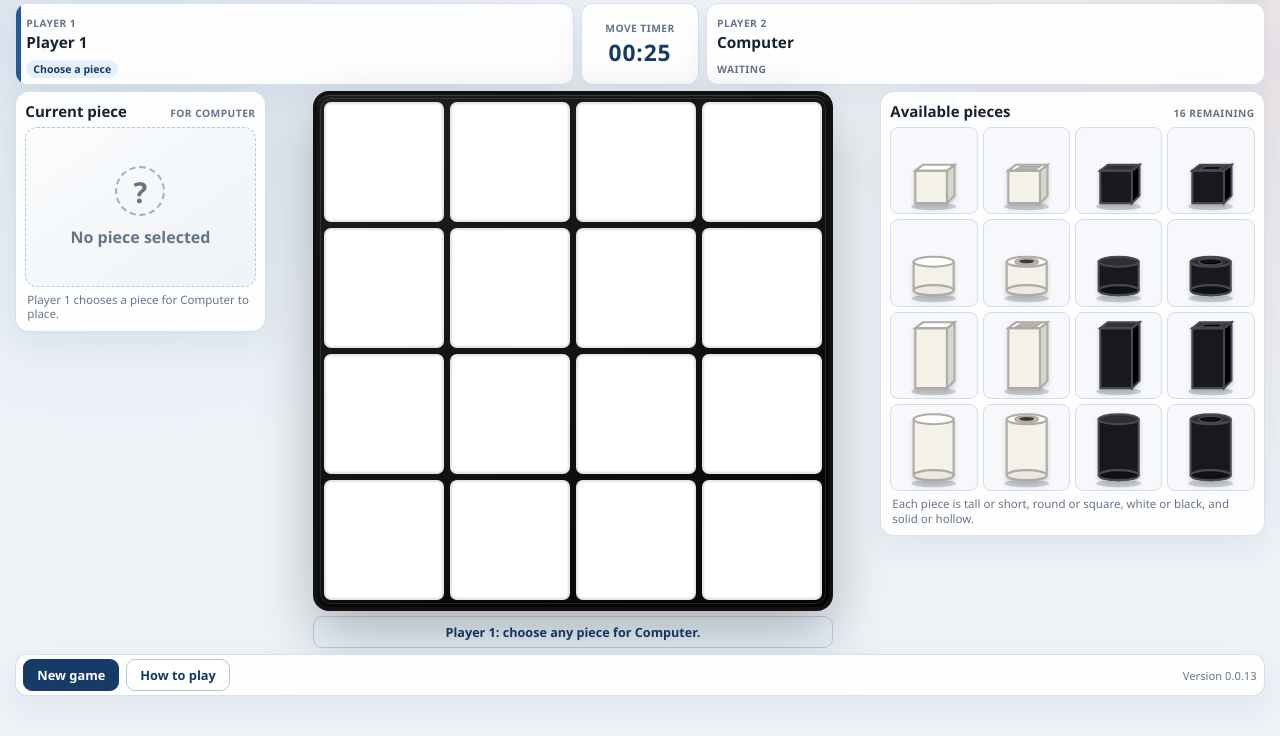
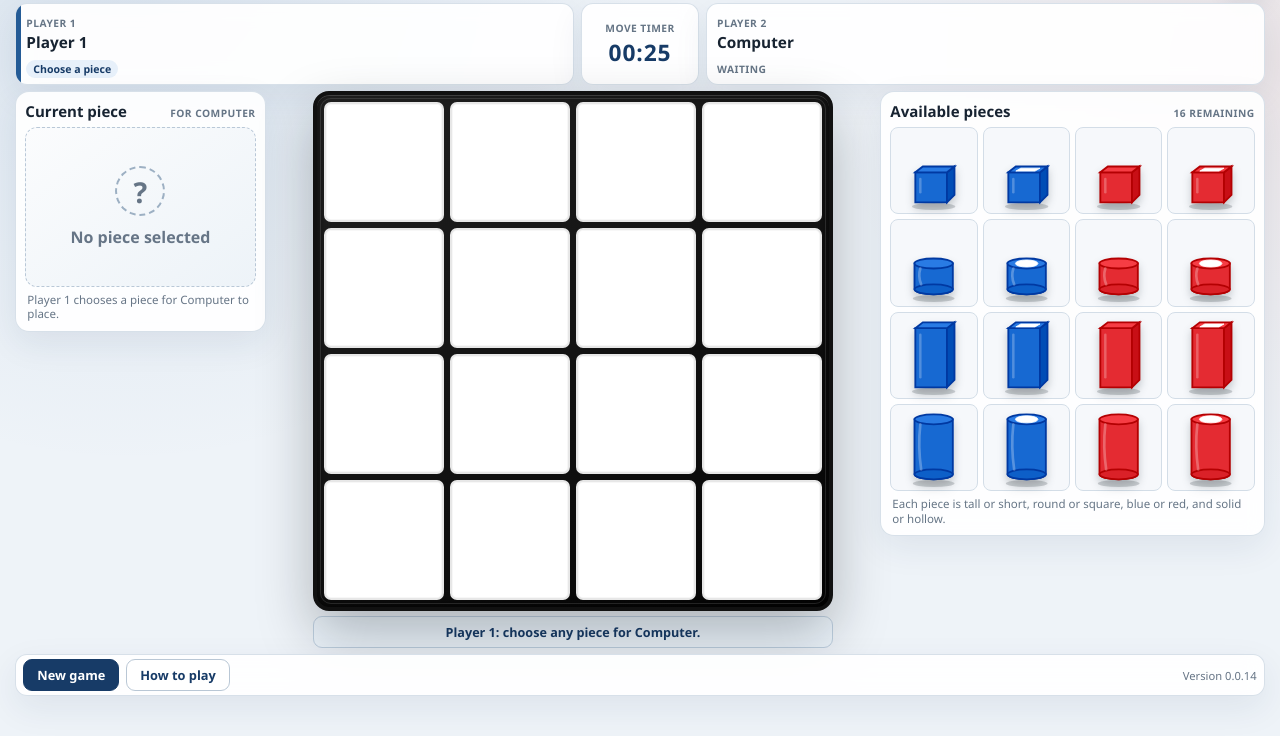
Before and after one commit to Blarm1959/Quarto, a website: page index.html in a window 1280 px wide. Shown: the part 48-784 px from the top of the page. Drawn offline with Linux system fonts and the light colour scheme.

Commit message:
Standardise on fixed red and blue pieces with solid white hollows

```diff
--- a/css/style.css
+++ b/css/style.css
@@ -7,8 +7,8 @@
   --line: #d7e0e8;
   --navy: #173b67;
   --navy-2: #245b96;
-  --dark-piece: #c83d4b;
-  --light-piece: #2668b2;
+  --piece-colour-a: #1769d2;
+  --piece-colour-b: #e42b32;
   --board-black: #111111;
   --board-white: #ffffff;
   --shadow: 0 18px 45px rgba(28, 54, 79, 0.13);
@@ -1036,14 +1036,3 @@ body[data-computer-turn="true"] .board-cell:not(.board-cell--occupied) { cursor:
   .mode-choice-grid { grid-template-columns: 1fr; }
   .mode-choice span { min-height: 62px; }
 }
-
-/* v0.0.13 piece appearance settings */
-.piece-style-grid { margin-top: 2px; }
-.piece-style-choice small { line-height: 1.35; }
-.custom-colour-toggle { display:flex; align-items:center; gap:9px; margin-top:14px; color:var(--text); font-weight:700; cursor:pointer; }
-.custom-colour-toggle input { width:18px; height:18px; accent-color:var(--navy-2); }
-#custom-colour-fields { margin-top:12px; }
-#custom-colour-fields[hidden] { display:none; }
-html[data-piece-style="classic"] .quarto-piece { filter:drop-shadow(0 3px 2px rgba(25,36,47,.18)); }
-.colour-control { display:grid; grid-template-columns:52px 1fr; gap:8px; align-items:center; }
-.colour-name-input { min-width:0; padding:8px 10px; }
--- a/index.html
+++ b/index.html
@@ -75,7 +75,7 @@
           </div>
           <div id="remaining-pieces" class="piece-tray" aria-label="Available Quarto pieces"></div>
           <button id="open-piece-picker" class="button button--primary phone-piece-picker-button" type="button">Choose a piece</button>
-          <p id="piece-attributes-help" class="panel-help">Each piece is tall or short, round or square, black or white, and solid or hollow.</p>
+          <p id="piece-attributes-help" class="panel-help">Each piece is tall or short, round or square, blue or red, and solid or hollow.</p>
         </aside>
       </section>
 
@@ -140,18 +140,6 @@
         </div>
       </fieldset>
 
-      <fieldset class="setup-fieldset">
-        <legend>Piece style</legend>
-        <div class="mode-choice-grid piece-style-grid">
-          <label class="mode-choice piece-style-choice"><input type="radio" name="pieceStyle" value="classic" checked><span><strong>Classic</strong><small>Clear traditional shapes · Black / White</small></span></label>
-          <label class="mode-choice piece-style-choice"><input type="radio" name="pieceStyle" value="modern"><span><strong>Modern</strong><small>Smooth contemporary shapes · Red / Blue</small></span></label>
-        </div>
-        <label class="custom-colour-toggle"><input id="custom-colours-input" type="checkbox"> Choose different colours</label>
-        <div id="custom-colour-fields" class="colour-grid" hidden>
-          <label class="colour-field" for="colour-a-input"><span>First colour</span><span class="colour-control"><input id="colour-a-input" type="color" value="#f4f1e8"><input id="colour-a-name-input" class="text-input colour-name-input" type="text" maxlength="18" value="White" aria-label="First colour name"></span></label>
-          <label class="colour-field" for="colour-b-input"><span>Second colour</span><span class="colour-control"><input id="colour-b-input" type="color" value="#17191c"><input id="colour-b-name-input" class="text-input colour-name-input" type="text" maxlength="18" value="Black" aria-label="Second colour name"></span></label>
-        </div>
-      </fieldset>
 
       <div class="dialog-actions">
         <button class="button button--secondary" value="cancel" type="button" id="cancel-new-game">Cancel</button>
--- a/js/app.js
+++ b/js/app.js
@@ -1,19 +1,13 @@
 (function () {
   "use strict";
 
-  const STORAGE_KEY = "quarto.settings.v0.0.13";
+  const STORAGE_KEY = "quarto.settings.v0.0.14";
   const DEFAULT_SETTINGS = {
     playerNames: ["Player 1", "Computer"],
     gameMode: "computer",
     difficulty: 5,
     starterMode: "random",
     timerSeconds: 30,
-    pieceStyle: "classic",
-    useCustomColours: false,
-    colourA: "#f4f1e8",
-    colourB: "#17191c",
-    colourAName: "White",
-    colourBName: "Black",
     lastStarter: 1
   };
 
@@ -28,9 +22,10 @@
   function loadSettings() {
     try {
       const current = JSON.parse(localStorage.getItem(STORAGE_KEY) || "{}");
+      const previous13 = JSON.parse(localStorage.getItem("quarto.settings.v0.0.13") || "{}");
       const previous12 = JSON.parse(localStorage.getItem("quarto.settings.v0.0.12") || "{}");
       const previous11 = JSON.parse(localStorage.getItem("quarto.settings.v0.0.11") || "{}");
-      return { ...DEFAULT_SETTINGS, ...previous11, ...previous12, ...current };
+      return { ...DEFAULT_SETTINGS, ...previous11, ...previous12, ...previous13, ...current };
     } catch { return { ...DEFAULT_SETTINGS }; }
   }
 
@@ -204,10 +199,6 @@
     document.getElementById("difficulty-field").hidden = mode !== "computer";
     document.getElementById("player-2-field").hidden = mode === "computer";
   }
-  function updateCustomColourFields() {
-    const fields = document.getElementById("custom-colour-fields");
-    if (fields) fields.hidden = !document.getElementById("custom-colours-input").checked;
-  }
   function updateDifficultyLabel() {
     const level=Number(document.getElementById("difficulty-input").value);
     document.getElementById("difficulty-name").textContent=`Level ${level} · ${difficultyName(level)}`;
@@ -219,13 +210,7 @@
     document.querySelector(`input[name="starter"][value="${gameState.settings.starterMode}"]`)?.click();
     document.querySelector(`input[name="timer"][value="${gameState.settings.timerSeconds}"]`)?.click();
     document.getElementById("difficulty-input").value=String(gameState.settings.difficulty);
-    document.querySelector(`input[name="pieceStyle"][value="${gameState.settings.pieceStyle || "classic"}"]`)?.click();
-    document.getElementById("custom-colours-input").checked=gameState.settings.useCustomColours===true;
-    document.getElementById("colour-a-input").value=gameState.settings.colourA || "#f4f1e8";
-    document.getElementById("colour-b-input").value=gameState.settings.colourB || "#17191c";
-    document.getElementById("colour-a-name-input").value=gameState.settings.colourAName || "White";
-    document.getElementById("colour-b-name-input").value=gameState.settings.colourBName || "Black";
-    updateCustomColourFields(); updateSetupMode(); updateDifficultyLabel();
+    updateSetupMode(); updateDifficultyLabel();
   }
   function startFromDialog(event) {
     event.preventDefault(); const data=new FormData(event.currentTarget);
@@ -233,12 +218,6 @@
     gameState.settings.difficulty=Number(data.get("difficulty")||5);
     gameState.settings.playerNames=[document.getElementById("player-1-input").value.trim()||"Player 1",document.getElementById("player-2-input").value.trim()||"Player 2"];
     gameState.settings.starterMode=String(data.get("starter")||"random"); gameState.settings.timerSeconds=Number(data.get("timer")||30);
-    gameState.settings.pieceStyle=String(data.get("pieceStyle")||"classic");
-    gameState.settings.useCustomColours=document.getElementById("custom-colours-input").checked;
-    gameState.settings.colourA=document.getElementById("colour-a-input").value;
-    gameState.settings.colourB=document.getElementById("colour-b-input").value;
-    gameState.settings.colourAName=document.getElementById("colour-a-name-input").value.trim()||"Colour 1";
-    gameState.settings.colourBName=document.getElementById("colour-b-name-input").value.trim()||"Colour 2";
     saveSettings(); document.getElementById("new-game-dialog").close(); resetGame(gameState.settings.starterMode);
   }
   async function renderApplicationVersion() {
@@ -251,16 +230,6 @@
     document.getElementById("cancel-new-game")?.addEventListener("click",()=>setup.close()); document.getElementById("new-game-form")?.addEventListener("submit",startFromDialog);
     document.querySelectorAll('input[name="gameMode"]').forEach(input=>input.addEventListener("change",updateSetupMode));
     document.getElementById("difficulty-input")?.addEventListener("input",updateDifficultyLabel);
-    document.getElementById("custom-colours-input")?.addEventListener("change",updateCustomColourFields);
-    document.querySelectorAll('input[name="pieceStyle"]').forEach(input=>input.addEventListener("change",()=>{
-      if (!document.getElementById("custom-colours-input").checked) {
-        const defaults=window.QuartoPieces.STYLE_DEFAULTS[input.value];
-        document.getElementById("colour-a-input").value=defaults.colourA;
-        document.getElementById("colour-b-input").value=defaults.colourB;
-        document.getElementById("colour-a-name-input").value=defaults.colourAName;
-        document.getElementById("colour-b-name-input").value=defaults.colourBName;
-      }
-    }));
     document.getElementById("how-to-play-button")?.addEventListener("click",()=>document.getElementById("how-to-play-dialog")?.showModal());
     document.getElementById("open-piece-picker")?.addEventListener("click",()=>document.getElementById("piece-picker-dialog")?.showModal());
   }
--- a/js/pieces.js
+++ b/js/pieces.js
@@ -14,34 +14,23 @@
     }
   }
 
-  const STYLE_DEFAULTS = {
-    classic: { colourA: "#f4f1e8", colourB: "#17191c", colourAName: "White", colourBName: "Black" },
-    modern: { colourA: "#2468b4", colourB: "#d13f4d", colourAName: "Blue", colourBName: "Red" }
+  // Quarto's permanent visual identity: eight blue pieces and eight red pieces.
+  // Hollow centres are deliberately rendered as one solid white shape so they
+  // remain unmistakable at phone size and never appear as a white/black ring.
+  const COLOURS = {
+    blue: "#1769d2",
+    red: "#e42b32",
+    hollow: "#ffffff"
   };
 
-  let appearance = { style: "classic", ...STYLE_DEFAULTS.classic };
-
-  function normaliseStyle(style) { return style === "modern" ? "modern" : "classic"; }
-
-  function configureAppearance(settings = {}) {
-    const style = normaliseStyle(settings.pieceStyle);
-    const defaults = STYLE_DEFAULTS[style];
-    const useCustom = settings.useCustomColours === true;
-    appearance = {
-      style,
-      colourA: useCustom && settings.colourA ? settings.colourA : defaults.colourA,
-      colourB: useCustom && settings.colourB ? settings.colourB : defaults.colourB,
-      colourAName: useCustom && settings.colourAName ? settings.colourAName : defaults.colourAName,
-      colourBName: useCustom && settings.colourBName ? settings.colourBName : defaults.colourBName
-    };
-    document.documentElement.dataset.pieceStyle = style;
-    document.documentElement.style.setProperty("--piece-colour-a", appearance.colourA);
-    document.documentElement.style.setProperty("--piece-colour-b", appearance.colourB);
-    return { ...appearance };
+  function configureAppearance() {
+    document.documentElement.style.setProperty("--piece-colour-a", COLOURS.blue);
+    document.documentElement.style.setProperty("--piece-colour-b", COLOURS.red);
+    return { colourA: COLOURS.blue, colourB: COLOURS.red, colourAName: "Blue", colourBName: "Red" };
   }
 
-  function getColourName(piece) { return piece.dark ? appearance.colourBName : appearance.colourAName; }
-  function getColourNames() { return [appearance.colourAName, appearance.colourBName]; }
+  function getColourName(piece) { return piece.dark ? "Red" : "Blue"; }
+  function getColourNames() { return ["Blue", "Red"]; }
   function describePiece(piece) {
     return [piece.tall ? "Tall" : "Short", piece.round ? "Round" : "Square", getColourName(piece), piece.hole ? "Hollow" : "Solid"].join(", ");
   }
@@ -61,61 +50,90 @@
     return element;
   }
 
-  function addShadow(svg, round, width = 31) {
-    svg.appendChild(svgElement("ellipse", { cx: 50, cy: 93, rx: round ? 27 : width, ry: 4.5, fill: "rgba(15,22,30,0.18)" }));
+  function addShadow(svg, round, width = 27) {
+    svg.appendChild(svgElement("ellipse", {
+      cx: 50, cy: 93, rx: round ? 25 : width, ry: 4.2,
+      fill: "rgba(15,22,30,0.18)"
+    }));
   }
 
-  function createClassicPiece(svg, piece, baseColour) {
-    const stroke = shade(baseColour, piece.dark ? 48 : -70);
-    const topY = piece.tall ? 10 : 43;
-    const bottomY = 89;
-    addShadow(svg, piece.round, 27);
+  function createRoundPiece(svg, piece, baseColour) {
+    const topY = piece.tall ? 10 : 45;
+    const bottomY = 88;
+    const rx = 23;
+    const edge = shade(baseColour, -48);
 
-    if (piece.round) {
-      const rx = 24;
-      svg.appendChild(svgElement("path", {
-        d: `M ${50-rx} ${topY+6} L ${50-rx} ${bottomY-6} A ${rx} 6 0 0 0 ${50+rx} ${bottomY-6} L ${50+rx} ${topY+6} Z`,
-        fill: baseColour, stroke, "stroke-width": 2.5
+    addShadow(svg, true);
+    svg.appendChild(svgElement("path", {
+      d: `M ${50-rx} ${topY+6} L ${50-rx} ${bottomY-6} A ${rx} 6 0 0 0 ${50+rx} ${bottomY-6} L ${50+rx} ${topY+6} Z`,
+      fill: baseColour, stroke: edge, "stroke-width": 2.2
+    }));
+    svg.appendChild(svgElement("ellipse", {
+      cx: 50, cy: bottomY-6, rx, ry: 6,
+      fill: shade(baseColour, -10), stroke: edge, "stroke-width": 2.2
+    }));
+    svg.appendChild(svgElement("ellipse", {
+      cx: 50, cy: topY+6, rx, ry: 6,
+      fill: shade(baseColour, 18), stroke: edge, "stroke-width": 2.2
+    }));
+    svg.appendChild(svgElement("path", {
+      d: `M ${34} ${topY+12} Q ${31} ${(topY+bottomY)/2} ${35} ${bottomY-12}`,
+      fill: "none", stroke: "rgba(255,255,255,.28)", "stroke-width": 3.2, "stroke-linecap": "round"
+    }));
+
+    if (piece.hole) {
+      // A single, uninterrupted white centre. No inner dark ellipse is drawn.
+      svg.appendChild(svgElement("ellipse", {
+        cx: 50, cy: topY+6, rx: 13.5, ry: 4.2,
+        fill: COLOURS.hollow, stroke: COLOURS.hollow, "stroke-width": 1
       }));
-      svg.appendChild(svgElement("ellipse", { cx: 50, cy: bottomY-6, rx, ry: 6, fill: shade(baseColour, -8), stroke, "stroke-width": 2.5 }));
-      svg.appendChild(svgElement("ellipse", { cx: 50, cy: topY+6, rx, ry: 6, fill: shade(baseColour, 22), stroke, "stroke-width": 2.5 }));
-      if (piece.hole) {
-        svg.appendChild(svgElement("ellipse", { cx: 50, cy: topY+6, rx: 14, ry: 3.9, fill: shade(baseColour, -55), stroke, "stroke-width": 2 }));
-        svg.appendChild(svgElement("ellipse", { cx: 50, cy: topY+5.4, rx: 9, ry: 2.2, fill: "rgba(18,22,28,.78)" }));
-      }
-    } else {
-      const x = 28, width = 38, side = 9, topDepth = 7;
-      svg.appendChild(svgElement("path", { d: `M ${x} ${topY+topDepth} L ${x+width} ${topY+topDepth} L ${x+width} ${bottomY} L ${x} ${bottomY} Z`, fill: baseColour, stroke, "stroke-width": 2.5 }));
-      svg.appendChild(svgElement("path", { d: `M ${x+width} ${topY+topDepth} L ${x+width+side} ${topY} L ${x+width+side} ${bottomY-side} L ${x+width} ${bottomY} Z`, fill: shade(baseColour, -28), stroke, "stroke-width": 2.5 }));
-      svg.appendChild(svgElement("path", { d: `M ${x} ${topY+topDepth} L ${x+side} ${topY} L ${x+width+side} ${topY} L ${x+width} ${topY+topDepth} Z`, fill: shade(baseColour, 25), stroke, "stroke-width": 2.5 }));
-      if (piece.hole) {
-        svg.appendChild(svgElement("path", { d: `M ${x+9} ${topY+5.5} L ${x+15} ${topY+2} L ${x+width} ${topY+2} L ${x+width-6} ${topY+5.5} Z`, fill: shade(baseColour, -58), stroke, "stroke-width": 1.8 }));
-      }
     }
   }
 
-  function createModernPiece(svg, piece, baseColour) {
-    const stroke = shade(baseColour, -48);
-    const topY = piece.tall ? 8 : 28;
-    const baseY = 90;
-    const width = piece.round ? 58 : 62;
-    const x = (100 - width) / 2;
-    const height = baseY - topY;
-    addShadow(svg, piece.round);
-    svg.appendChild(svgElement("rect", { x, y: topY, width, height, rx: piece.round ? width / 2 : 8, fill: baseColour, stroke, "stroke-width": 4 }));
-    svg.appendChild(svgElement("ellipse", { cx: 50, cy: topY + 8, rx: piece.round ? 20 : 22, ry: 7, fill: "rgba(255,255,255,0.18)" }));
-    svg.appendChild(svgElement("path", { d: piece.round ? `M ${x+14} ${topY+15} Q ${x+9} ${topY+height/2} ${x+16} ${baseY-14}` : `M ${x+12} ${topY+13} L ${x+12} ${baseY-14}`, fill: "none", stroke: "rgba(255,255,255,0.34)", "stroke-width": 5, "stroke-linecap": "round" }));
+  function createSquarePiece(svg, piece, baseColour) {
+    const topY = piece.tall ? 10 : 45;
+    const bottomY = 88;
+    const x = 28;
+    const width = 38;
+    const side = 9;
+    const topDepth = 7;
+    const edge = shade(baseColour, -48);
+
+    addShadow(svg, false, 26);
+    svg.appendChild(svgElement("path", {
+      d: `M ${x} ${topY+topDepth} L ${x+width} ${topY+topDepth} L ${x+width} ${bottomY} L ${x} ${bottomY} Z`,
+      fill: baseColour, stroke: edge, "stroke-width": 2.2
+    }));
+    svg.appendChild(svgElement("path", {
+      d: `M ${x+width} ${topY+topDepth} L ${x+width+side} ${topY} L ${x+width+side} ${bottomY-side} L ${x+width} ${bottomY} Z`,
+      fill: shade(baseColour, -28), stroke: edge, "stroke-width": 2.2
+    }));
+    svg.appendChild(svgElement("path", {
+      d: `M ${x} ${topY+topDepth} L ${x+side} ${topY} L ${x+width+side} ${topY} L ${x+width} ${topY+topDepth} Z`,
+      fill: shade(baseColour, 18), stroke: edge, "stroke-width": 2.2
+    }));
+    svg.appendChild(svgElement("path", {
+      d: `M ${34} ${topY+15} L ${34} ${bottomY-12}`,
+      fill: "none", stroke: "rgba(255,255,255,.25)", "stroke-width": 3, "stroke-linecap": "round"
+    }));
+
     if (piece.hole) {
-      svg.appendChild(svgElement("ellipse", { cx: 50, cy: topY+9, rx: piece.round ? 13 : 12, ry: 7.5, fill: shade(baseColour, 30), stroke, "stroke-width": 3 }));
-      svg.appendChild(svgElement("ellipse", { cx: 50, cy: topY+10, rx: piece.round ? 7.5 : 7, ry: 4.8, fill: "rgba(12,18,24,0.72)" }));
+      // The complete inset is white; there is no second, darker centre shape.
+      svg.appendChild(svgElement("path", {
+        d: `M ${x+9} ${topY+5.5} L ${x+15} ${topY+2} L ${x+width} ${topY+2} L ${x+width-6} ${topY+5.5} Z`,
+        fill: COLOURS.hollow, stroke: COLOURS.hollow, "stroke-width": 1
+      }));
     }
   }
 
   function createPieceSvg(piece) {
-    const svg = svgElement("svg", { viewBox: "0 0 100 100", class: "quarto-piece", role: "img", "aria-label": describePiece(piece) });
-    const baseColour = piece.dark ? appearance.colourB : appearance.colourA;
-    if (appearance.style === "classic") createClassicPiece(svg, piece, baseColour);
-    else createModernPiece(svg, piece, baseColour);
+    const svg = svgElement("svg", {
+      viewBox: "0 0 100 100", class: "quarto-piece", role: "img",
+      "aria-label": describePiece(piece)
+    });
+    const baseColour = piece.dark ? COLOURS.red : COLOURS.blue;
+    if (piece.round) createRoundPiece(svg, piece, baseColour);
+    else createSquarePiece(svg, piece, baseColour);
     return svg;
   }
 
@@ -142,5 +160,8 @@
     }
   }
 
-  window.QuartoPieces = { PIECES, STYLE_DEFAULTS, getPiece, createPieceSvg, createRemainingPieces, describePiece, configureAppearance, getColourName, getColourNames };
+  window.QuartoPieces = {
+    PIECES, COLOURS, getPiece, createPieceSvg, createRemainingPieces,
+    describePiece, configureAppearance, getColourName, getColourNames
+  };
 })();
--- a/package.json
+++ b/package.json
@@ -1,6 +1,6 @@
 {
   "name": "quarto",
-  "version": "0.0.13",
+  "version": "0.0.14",
   "description": "A responsive Progressive Web App implementation of Quarto",
   "private": true,
   "scripts": {
--- a/release.json
+++ b/release.json
@@ -1,9 +1,9 @@
 {
   "project": "Quarto",
-  "version": "v0.0.13",
-  "githubSource": "v0.0.12",
+  "version": "v0.0.14",
+  "githubSource": "v0.0.13",
   "zipPrefix": "Quarto-",
   "port": 8004,
   "packageChanges": false,
-  "commit": "Add Classic and Modern piece themes with colour-aware wording"
+  "commit": "Standardise on fixed red and blue pieces with solid white hollows"
 }
--- a/service-worker.js
+++ b/service-worker.js
@@ -1,4 +1,4 @@
-const CACHE_NAME = "quarto-v0.0.13";
+const CACHE_NAME = "quarto-v0.0.14";
 const APP_FILES = [
   "./", "./index.html", "./favicon.ico", "./css/style.css",
   "./js/app.js", "./js/board.js", "./js/pieces.js", "./js/rules.js", "./js/storage.js", "./js/ai.js",
```
Also changed, not shown: BUILDINFO.md (+2 -2 lines), CHANGELOG.md, README.md, 1 other file.
